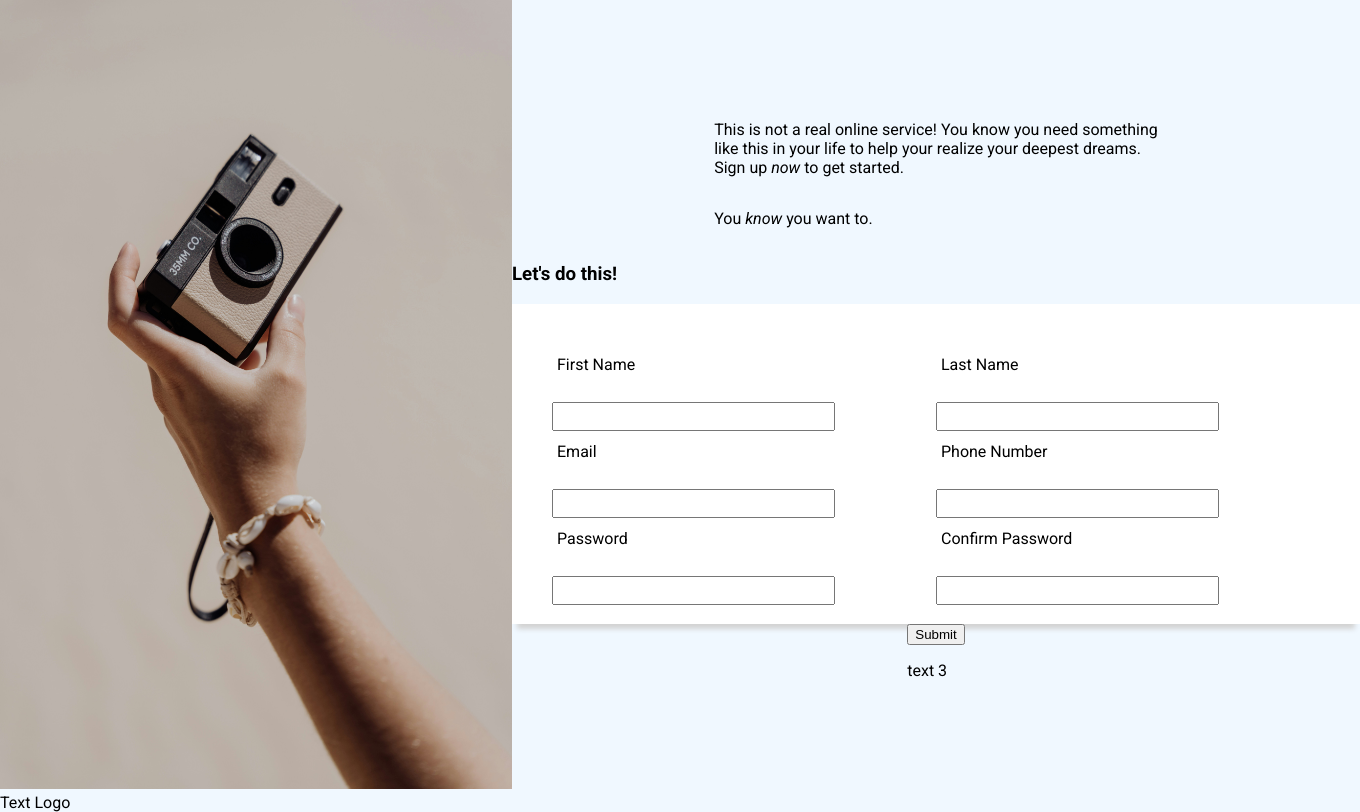
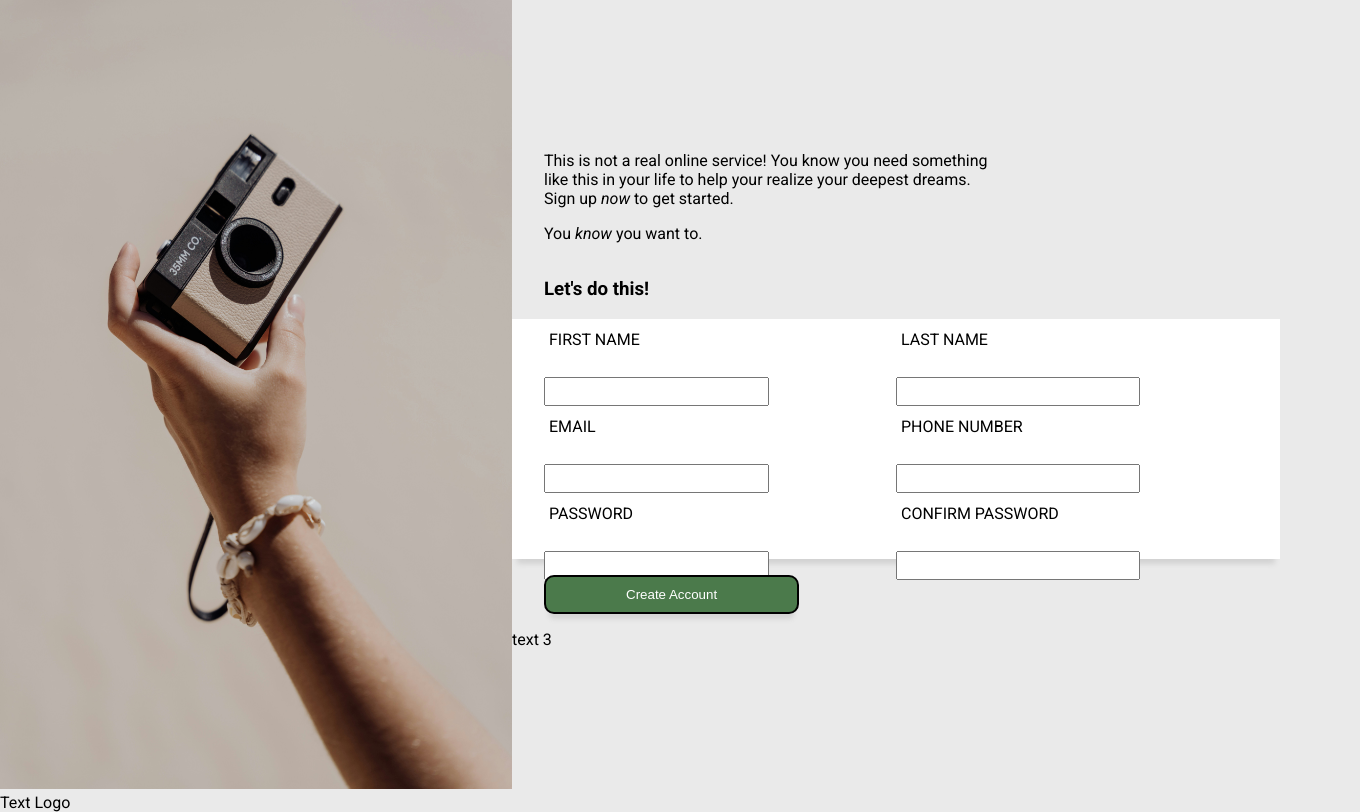
Before and after one commit to SarmadC/Signup-Form, a plain HTML site: page index.html in a window 1280 px wide. Shown: the whole page, 1360 px wide, since content can reach past the window. Drawn offline with Linux system fonts and the light colour scheme.

Commit message:
Add Button Styling

```diff
--- a/index.html
+++ b/index.html
@@ -35,25 +35,25 @@
                     </h3>
                     <form action="signup-page" method="post">
                         <div class="first-row">
-                            <label for="firstName">First Name</label>
+                            <label for="firstName">FIRST NAME</label>
                             <input type="text" name="firstName" id="firstName" required>
-                            <label for="email">Email</label>
+                            <label for="email">EMAIL</label>
                             <input type="email" name="email" id="email" required>
-                            <label for="password">Password</label>
+                            <label for="password">PASSWORD</label>
                             <input type="password" name="password" id="password" required>
                         </div>
                         <div class="second-row">
-                            <label for="lastName">Last Name</label>
+                            <label for="lastName">LAST NAME</label>
                             <input type="text" name="lastName" id="lastName" required>
-                            <label for="phoneNumber">Phone Number</label>
+                            <label for="phoneNumber">PHONE NUMBER</label>
                             <input type="tel" name="phoneNumber" id="phoneNumber" required>
-                            <label for="confirmPassword">Confirm Password</label>
+                            <label for="confirmPassword">CONFIRM PASSWORD</label>
                             <input type="password" name="confirmPassword" id="confirmPassword" required>
                         </div>
                     </form>
                 </div>
                 <div class="submit">
-                    <button type="submit">Submit</button>
+                    <button type="submit">Create Account</button>
                     <p>text 3</p>
                 </div>
             </div>
--- a/style.css
+++ b/style.css
@@ -3,7 +3,7 @@ body{
   margin: 0;
   height: 100vh;
   font-family: "Roboto", sans-serif;
-  background-color: aliceblue;
+  background-color: rgb(234, 234, 234);
 }
 
 main{
@@ -23,8 +23,8 @@ main{
 
 .right-container{
   display: flex;
-  justify-content: center;
-  align-items: center;
+  justify-content: flex-start;
+  align-items: flex-start;
   flex-direction: column;
 }
 
@@ -36,7 +36,7 @@ form{
   width:60vw;
   height: 30vh;
   line-height: 2.0;
-  padding:40px;
+  padding:0;
   box-shadow: 0 10px 5px -5px lightgray;
 
 }
@@ -49,7 +49,7 @@ label{
 input{
     display:block;
     padding:5px;
-    width:70%;
+    width:60%;
     margin-top: 1rem;
 
 }
@@ -59,11 +59,28 @@ input{
     flex-direction: column;
     align-items: start;
     justify-content: center;
+
 }
 
-.top{
-    display: flex;
-    justify-content: start;
-    align-items: start;
-    flex-direction: column;
+.first-row{
+    margin-left:2rem;
 }
+
+.top, h3{
+    margin-left:32px;
+}
+
+button{
+    margin-top: 1rem;
+    margin-left: 32px;
+    background-color: rgb(75, 122, 75);
+    padding-left:80px;
+    padding-right:80px;
+    padding-top: 10px;
+    padding-bottom: 10px;
+    border-radius:10px;
+    color:white;
+    box-shadow: 0 10px 5px -5px lightgray;
+    border-style:solid;
+
+}
```
